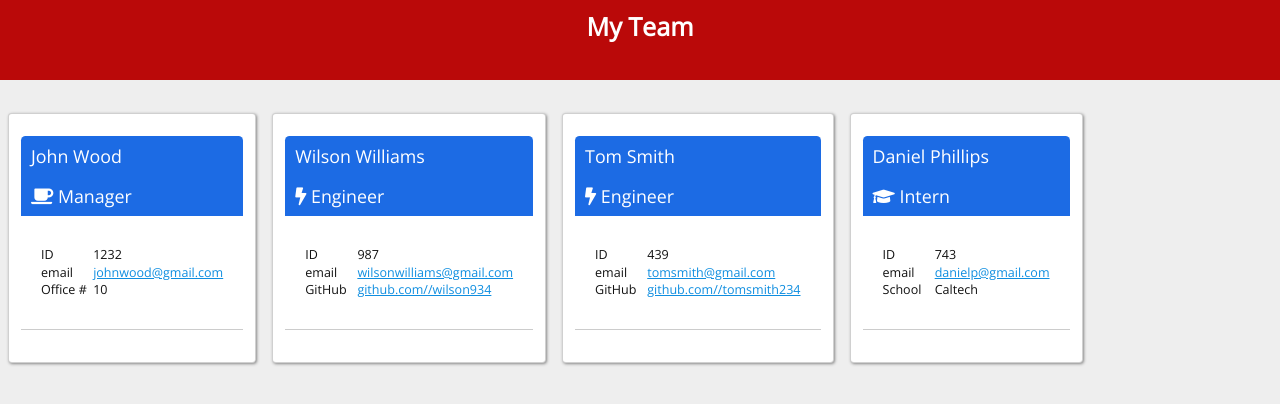
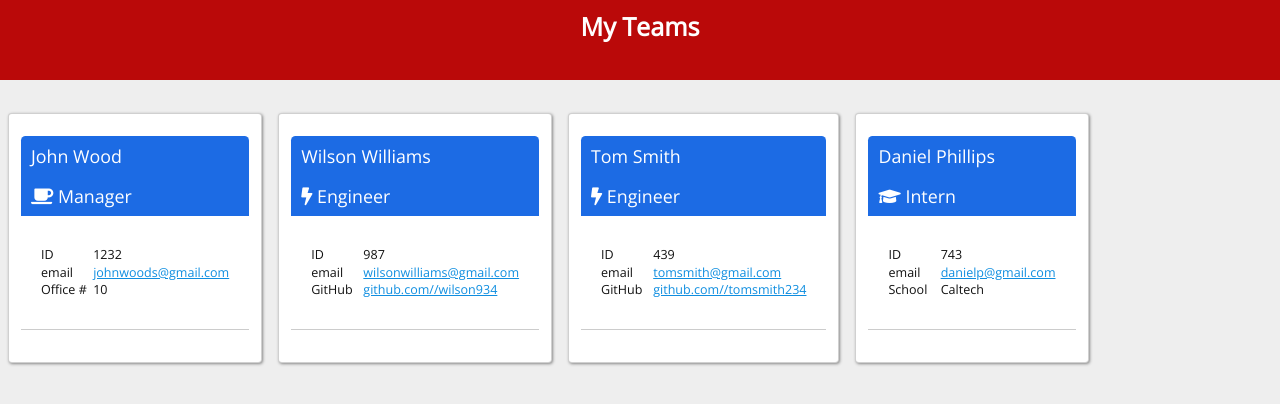
Before and after one commit to giannifontanot/homework-unit-test, a website: page dist/myTeam.html in a window 1280 px wide. Drawn offline with nearby package versions, Linux system fonts and the light colour scheme.

```diff
--- a/dist/myTeam.html
+++ b/dist/myTeam.html
@@ -15,7 +15,7 @@
                                 <title>Document</title>
                             </head>
                             <body style="background-color: #eee;">
-                             <h1 class="danger spacer-xl text-center mt-0 bold"><br>My Team</h1>
+                             <h1 class="danger spacer-xl text-center mt-0 bold"><br>My Teams</h1>
                              <div class="flex-grid">
                             <div class="panel m-sm" style="box-shadow: 1px 1px 3px #888888;background-color: white;">
             <div class="panel-header text-left primary">
@@ -23,7 +23,7 @@
                 Manager</h4></div>
             <div class="panel-body">
                 <div style="white-space:pre">ID&#9;&#9;1232</div>
-                <div style="white-space:pre">email&#9;<a href="mailto:johnwood@gmail.com">johnwood@gmail.com</a></div>
+                <div style="white-space:pre">email&#9;<a href="mailto:johnwood@gmail.com">johnwoods@gmail.com</a></div>
                 <div style="white-space:pre">Office #&#9;10</div>
             </div>
             <div class="line spacer-xs">
```
